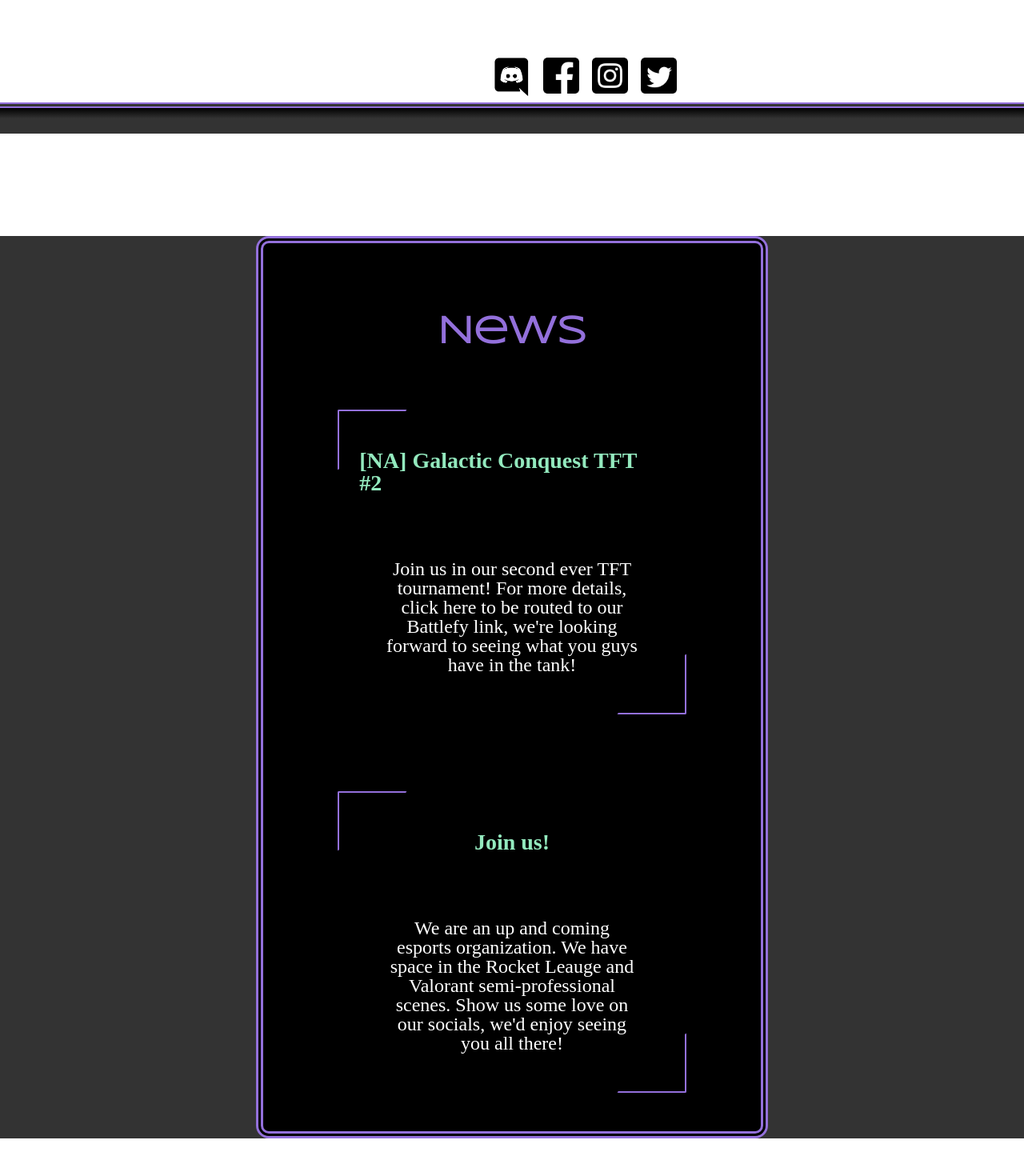
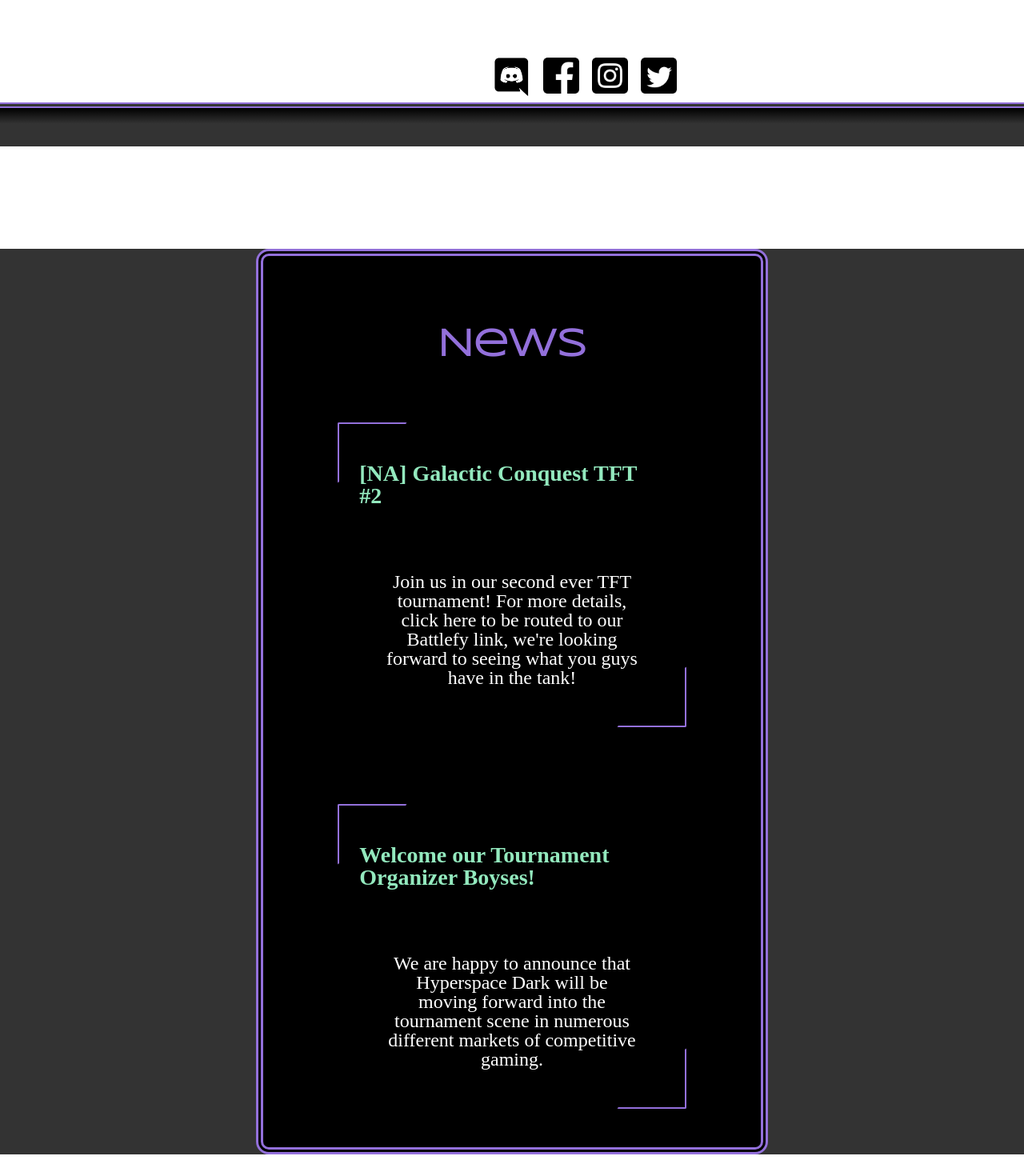
Before and after one commit to adastraz/hyperspace-dark-fe, a React (Create React App) app: page / in a window 1280 px wide. Shown: the part 420-1890 px from the top of the page at 80% size. Before the commit the page ends 1843 px from the top, so only its background shows below. Built offline with nearby package versions, Linux system fonts and the light colour scheme; no server answers; a web font is replaced by a local one.

Commit message:
more style changes in header, about section, need footer and about page
dont forget to disconnect current GET tournament and make unauth allowed!

```diff
--- a/src/components/Header.js
+++ b/src/components/Header.js
@@ -10,11 +10,35 @@ import Twitter from '../styles/imgs/twitter.png'
 import Instagram from '../styles/imgs/instagram.png'
 import { connect } from 'react-redux'
 import history from '../utils/history'
-import { HD, HDLine, SocialDiv, TopDown, FlexCenter, FlexCenterMain, FlexCenter2, HeaderDiv, DiscordImg, SocialImgs, DiscordDiv2, HelmetImg, RegLogo, RLlogo, RegLogo2, RLlogo2, MainLogo, ConditionalNav, ConditionalNavToggler, NavDiv, FlexCenterColumn, FlexCenterTop, GameLink, StoreButton, StoreButton2, UL } from '../styles/Header'
+import { HD,
+    SocialDiv,
+    TopDown,
+    FlexCenter,
+    FlexCenterMain,
+    FlexCenter2,
+    HeaderDiv,
+    DiscordImg,
+    SocialImgs,
+    DiscordDiv2,
+    HelmetImg,
+    RLlogo,
+    RegLogo2,
+    RLlogo2,
+    MainLogo,
+    ConditionalNav,
+    ConditionalNavToggler,
+    NavDiv,
+    FlexCenterColumn,
+    FlexCenterTop,
+    GameLink,
+    StoreButton,
+    StoreButton2,
+    UL
+} from '../styles/Header'
 import { NavItem } from 'reactstrap'
 import Sidebar from './sidebar/Sidebar'
 
-const Header = props => {
+const Header = () => {
     const [dis, setDis] = useState(false)
     const [dis2, setDis2] = useState(false)
     // const location = useLocation()
@@ -119,8 +143,9 @@ const Header = props => {
                     onMouseOut={() => setDis2(!dis2)}>
                         <RLlogo src={RL} />
                 </Link>
-                <StoreButton className='button type3' onClick={() => redirect()}>Store</StoreButton>
-                <StoreButton className='button type3'>Join our Crew</StoreButton>
+                <StoreButton className='button type3' id='store' onClick={() => redirect()}>Store</StoreButton>
+                <StoreButton className='button type3' id='abtcrew'>About</StoreButton>
+                <a href="https://forms.gle/xStHU4aEVnnwaEYe6" target="_blank"><StoreButton className='button type3' id='join'>Join our Crew</StoreButton></a>
             </FlexCenter>
         </div>
     )
--- a/src/components/Welcome.js
+++ b/src/components/Welcome.js
@@ -18,10 +18,10 @@ const Welcome = () => {
                 <Line />
                 <PTag>Join us in our second ever TFT tournament! For more details, click here to be routed to our Battlefy link, we're looking forward to seeing what you guys have in the tank!</PTag>
             </NewsBut>
-            <NewsBut onClick={() =>redirectFunc('https://linktr.ee/HyperspaceDark')} className='button type3'>
-                <Head>Join us!</Head>
+            <NewsBut className='button type3'>
+                <Head>Welcome our Tournament Organizer Boyses!</Head>
                 <Line />
-                <PTag>We are an up and coming esports organization. We have space in the Rocket Leauge and Valorant semi-professional scenes. Show us some love on our socials, we'd enjoy seeing you all there!</PTag>
+                <PTag>We are happy to announce that Hyperspace Dark will be moving forward into the tournament scene in numerous different markets of competitive gaming. </PTag>
             </NewsBut>
         </Container>
     )
--- a/src/styles/Header/index.js
+++ b/src/styles/Header/index.js
@@ -180,7 +180,7 @@ export const SocialDiv = styled.div`
 
 export const RLlogo = styled.img`
     margin: 3rem 3rem 1rem 3rem;
-    max-width: 150px;
+    max-width: 160px;
     @media(max-width: 1500px) {
         display: none
     }
--- a/src/styles/Welcome/index.js
+++ b/src/styles/Welcome/index.js
@@ -28,6 +28,7 @@ export const Container = styled.div`
     border-radius: 1rem;
     align-items: center;
     margin-top: 8rem;
+    margin-bottom: 5rem;
     padding-top: 4rem;
     margin-left: 15%;
     @media(max-width: 1500px) {
--- a/src/styles/dashboard.css
+++ b/src/styles/dashboard.css
@@ -72,8 +72,8 @@
     background: #333333;
     background: linear-gradient(0deg, #333333 59%, rgba(0,0,0,1) 100%);
     border-top: 7px double mediumpurple;
-    padding-top: 2rem;
-    padding-left: 3rem
+    padding-top: 3rem;
+    padding-left: 5rem
 }
 
 
@@ -118,6 +118,20 @@
     position: relative;
     text-decoration: none !important;
     color: mediumpurple;
+}
+
+#store {
+    font-size: 1.3rem;
+}
+
+#join {
+    color: black;
+    font-weight: bold
+}
+
+#abtcrew {
+    color: white;
+    font-size: 1.3rem
 }
 
 #listlikes {
@@ -204,7 +218,7 @@
     height: 2px;
     bottom: -1rem;
     left: 0;
-    background-color: darkslategray;
+    background-color: white;
     visibility: hidden;
     transform: scaleX(0);
     transition: all 0.3s ease-in-out;
```
Also changed, not shown: 1 other file (tests, documents, lock files or other folders).
